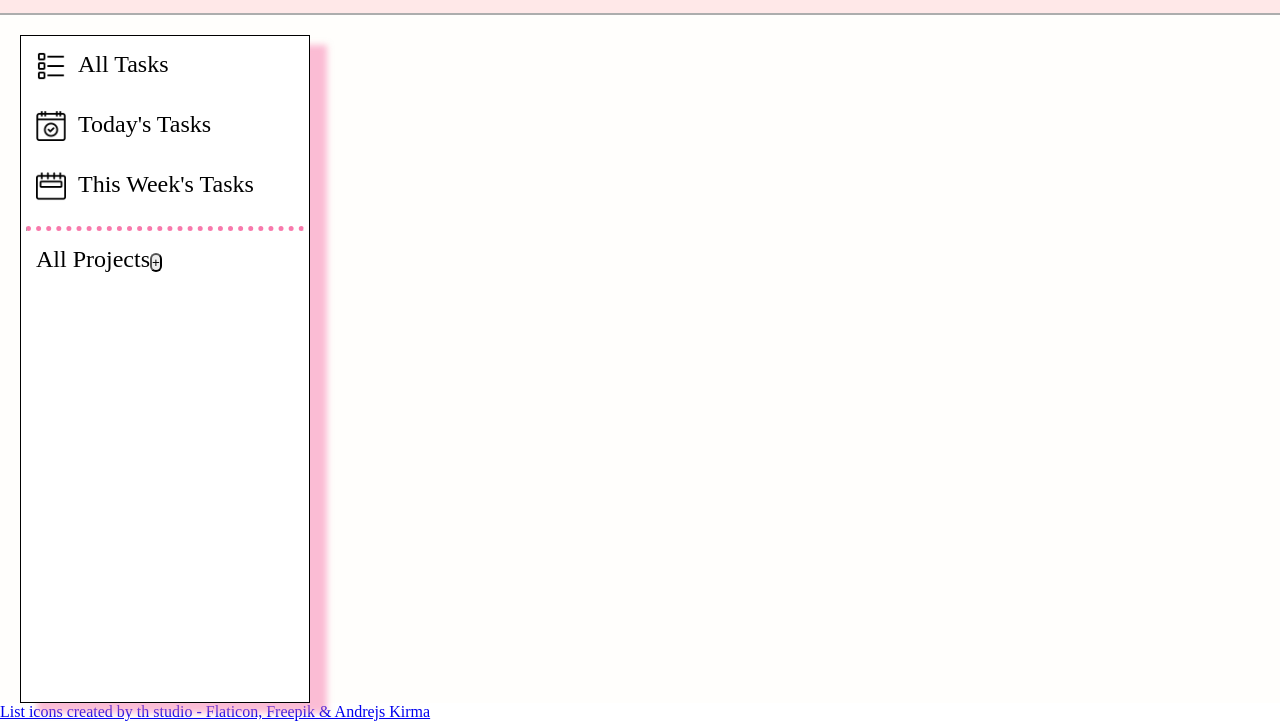
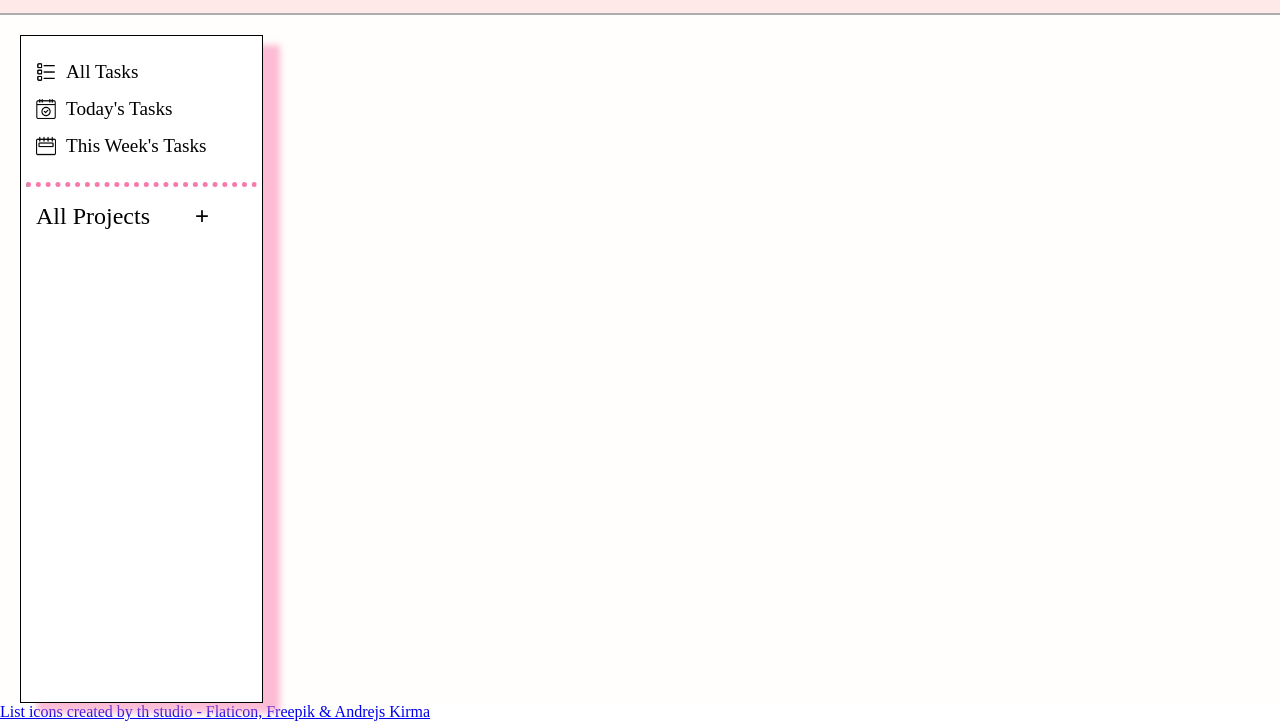
Before and after one commit to Selenityy/To-Do-List, a website built with webpack: page dist/index.html in a window 1280 px wide. Shown: the part 79-800 px from the top of the page. Built offline with nearby package versions, Linux system fonts and the light colour scheme; files whose address does not match are found by name.

Commit message:
Fixed padding of menu side bar

```diff
--- a/src/styles/header.css
+++ b/src/styles/header.css
@@ -103,22 +103,22 @@ svg {
 #currentTasks {
   display: flex;
   flex-direction: column;
-  gap: 30px;
-  padding: 15px 55px 25px 15px;
+  gap: 15px;
+  padding: 25px 55px 25px 15px;
 }
 
 img {
-  width: 30px;
+  width: 20px;
 }
 
 #allTasks,
 #todayTasks,
 #thisWeekTasks {
   display: flex;
-  align-items: flex-start;
-  font-size: 1.5rem;
+  align-items: center;
+  font-size: 1.2rem;
   font-family: "ShantellReg";
-  gap: 12px;
+  gap: 10px;
 }
 
 #horizontalRuler {
@@ -135,7 +135,19 @@ img {
 }
 
 #addProject {
+  padding: 0;
+  border: none;
+  background: none;
+  margin-left: 45px;
+  font-size: 1.5rem;
+}
+
+#addProject:hover {
+  background-color: #ffe8e8;
   border-radius: 12px;
+  padding-left: 10px;
+  padding-right: 10px;
+  margin-left: 35px;
 }
 
 #mainContent {
```
